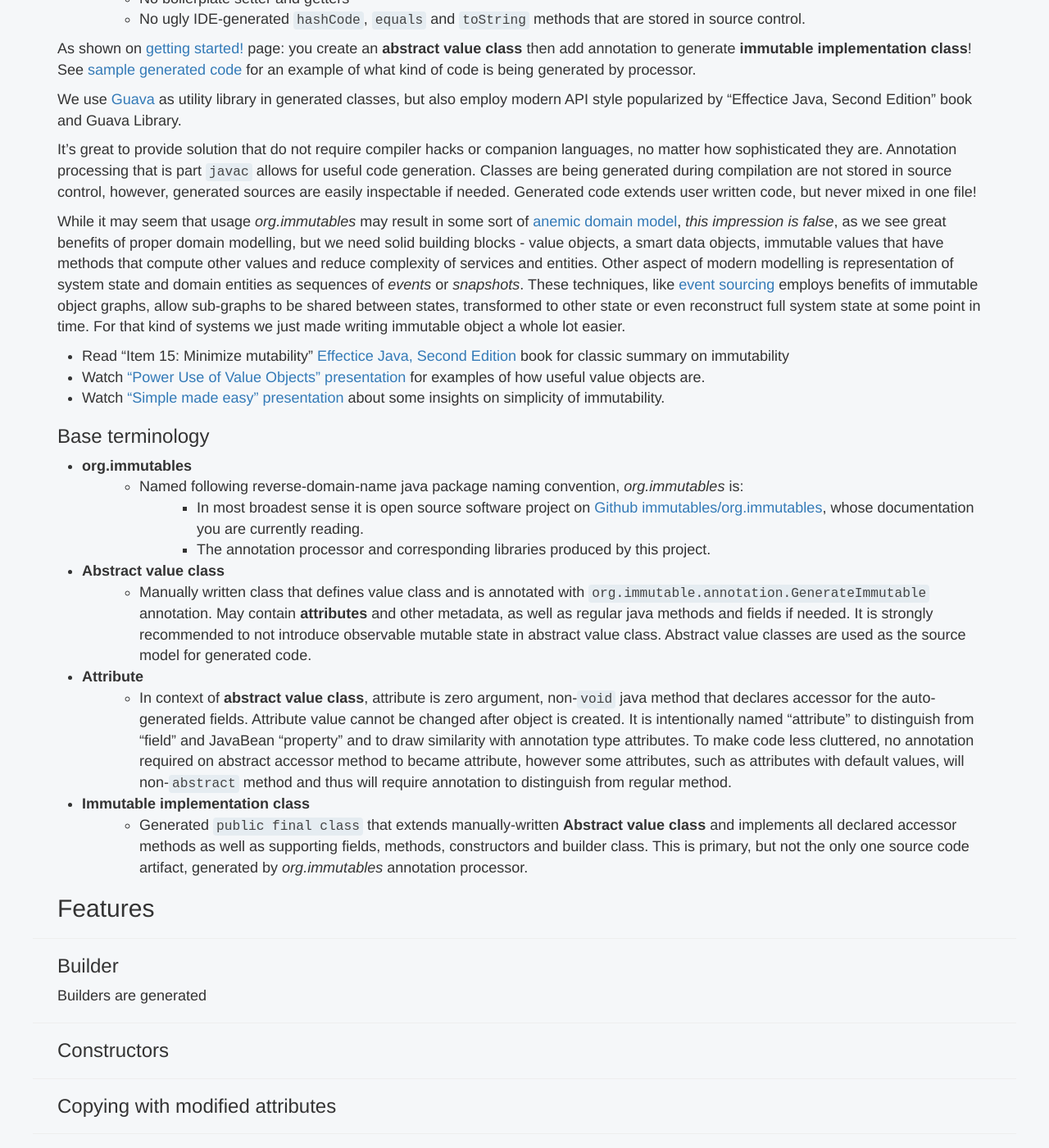
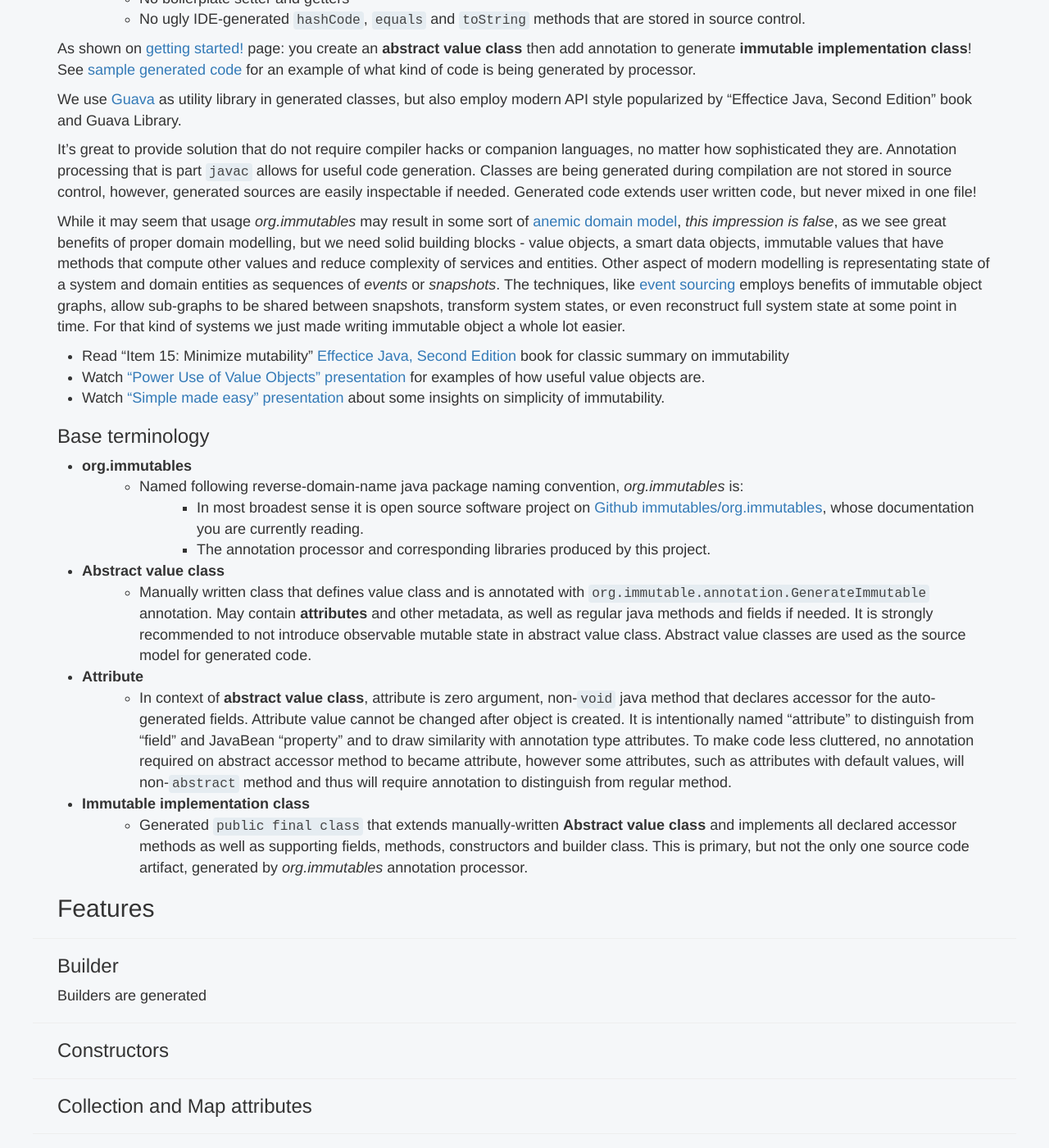
Before and after one commit to immutables/immutables.github.io, a Jekyll site: the page built from immutable.md, in a window 1280 px wide and 1400 px high, scrolled down 414 px. Shown: the whole window at 82% size. Built offline with Jekyll 4.4.1, drawn with Linux system fonts in a browser that asks for light colours; nearby versions of some CDN libraries; Markdown is read by kramdown in place of the engine named in the settings; comment, search, counter and statistics services are not loaded.

Commit message:
small update

```diff
--- a/immutable.md
+++ b/immutable.md
@@ -35,9 +35,9 @@ but never mixed in one file!
 While it may seem that usage _org.immutables_ may result in some sort of [anemic domain model](http://www.martinfowler.com/bliki/AnemicDomainModel.html),
 _this impression is false_, as we see great benefits of proper domain modelling, but we need solid building blocks - value objects,
 a smart data objects, immutable values that have methods that compute other values and reduce complexity of services and entities.
-Other aspect of modern modelling is representation of system state and domain entities as sequences of _events_ or _snapshots_.
-These techniques, like [event sourcing](http://martinfowler.com/eaaDev/EventSourcing.html) employs
-benefits of immutable object graphs, allow sub-graphs to be shared between states, transformed to other state
+Other aspect of modern modelling is representating state of a system and domain entities as sequences of _events_ or _snapshots_.
+The techniques, like [event sourcing](http://martinfowler.com/eaaDev/EventSourcing.html) employs
+benefits of immutable object graphs, allow sub-graphs to be shared between snapshots, transform system states,
 or even reconstruct full system state at some point in time.
 For that kind of systems we just made writing immutable object a whole lot easier.
 
@@ -85,6 +85,12 @@ Builders are generated
 -----
 ### Constructors
 
+----
+### Collection and Map attributes
+
+----
+### Optional attributes
+
 -----
 ### Copying with modified attributes
 
```
